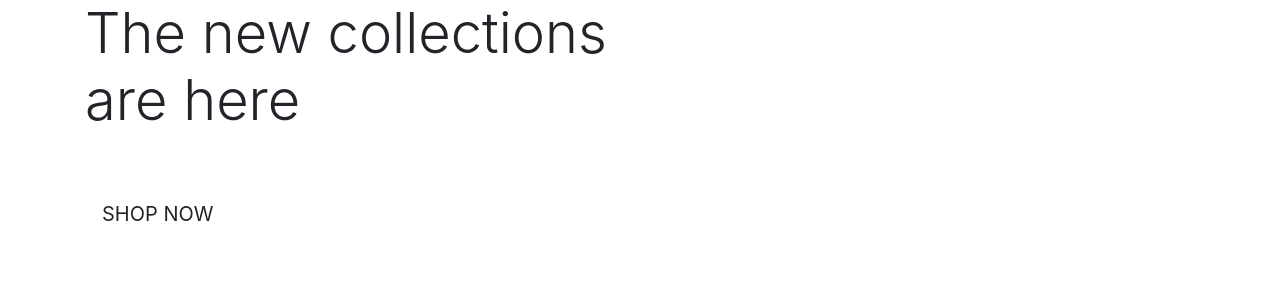
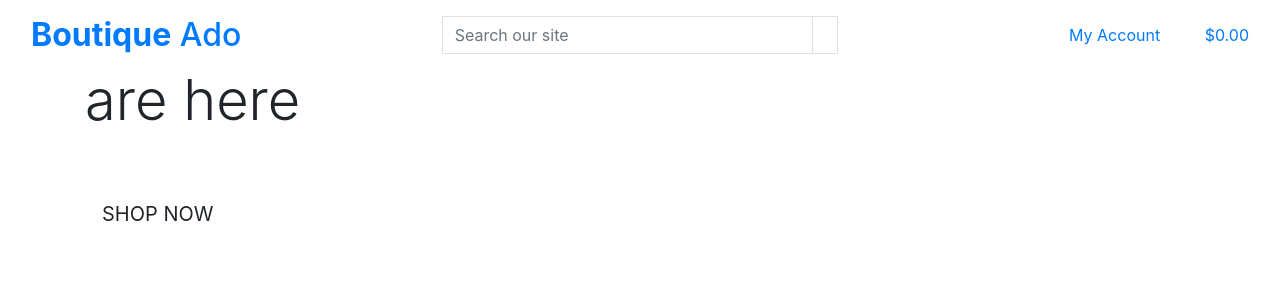
Before and after one commit to ssannejohansson/boutique_ado_v1, a Django app: page / in a window 1280 px wide. Shown: the top 300 px of the page. Run offline with Django 3.2, Linux system fonts and the light colour scheme; some libraries are stand-ins or nearby versions.

Commit message:
Add main page header

```diff
--- a/templates/base.html
+++ b/templates/base.html
@@ -2,9 +2,10 @@
 
 <!doctype html>
 <html lang="en">
+
 <head>
+
   {% block meta %}
-    <!-- Required meta tags -->
   <meta http-equiv="X-UA-Compatible" content="ie=edge">
   <meta charset="utf-8">
   <meta name="viewport" content="width=device-width, initial-scale=1, shrink-to-fit=no">
@@ -14,18 +15,22 @@
   {% endblock %}
 
   {% block corecss %}
-    <!-- Bootstrap CSS -->
-    <link rel="stylesheet" href="https://cdn.jsdelivr.net/npm/bootstrap@4.6.2/dist/css/bootstrap.min.css" integrity="sha384-xOolHFLEh07PJGoPkLv1IbcEPTNtaed2xpHsD9ESMhqIYd0nLMwNLD69Npy4HI+N" crossorigin="anonymous">
+  <link rel="stylesheet" href="https://stackpath.bootstrapcdn.com/bootstrap/4.4.1/css/bootstrap.min.css"
+    integrity="sha384-Vkoo8x4CGsO3+Hhxv8T/Q5PaXtkKtu6ug5TOeNV6gBiFeWPGFN9MuhOf23Q9Ifjh" crossorigin="anonymous">
   {% endblock %}
 
   {% block extra_css %}
   {% endblock %}
 
   {% block corejs %}
-    <!-- JS Scripts -->
-    <script src="https://cdn.jsdelivr.net/npm/jquery@3.5.1/dist/jquery.min.js" integrity="sha256-9/aliU8dGd2tb6OSsuzixeV4y/faTqgFtohetphbbj0=" crossorigin="anonymous"></script>
-    <script src="https://cdn.jsdelivr.net/npm/popper.js@1.16.1/dist/umd/popper.min.js" integrity="sha384-9/reFTGAW83EW2RDu2S0VKaIzap3H66lZH81PoYlFhbGU+6BZp6G7niu735Sk7lN" crossorigin="anonymous"></script>
-    <script src="https://cdn.jsdelivr.net/npm/bootstrap@4.6.2/dist/js/bootstrap.min.js" integrity="sha384-+sLIOodYLS7CIrQpBjl+C7nPvqq+FbNUBDunl/OZv93DB7Ln/533i8e/mZXLi/P+" crossorigin="anonymous"></script>
+  <script src="https://cdn.jsdelivr.net/npm/jquery@3.5.1/dist/jquery.min.js"
+    integrity="sha256-9/aliU8dGd2tb6OSsuzixeV4y/faTqgFtohetphbbj0=" crossorigin="anonymous"></script>
+  <script src="https://cdn.jsdelivr.net/npm/popper.js@1.16.0/dist/umd/popper.min.js"
+    integrity="sha384-Q6E9RHvbIyZFJoft+2mJbHaEWldlvI9IOYy5n3zV9zzTtmI3UksdQRVvoxMfooAo"
+    crossorigin="anonymous"></script>
+  <script src="https://stackpath.bootstrapcdn.com/bootstrap/4.4.1/js/bootstrap.min.js"
+    integrity="sha384-wfSDF2E50Y2D1uUdj0O3uMBJnjuUD4Ih7YwaYd1iqfktj0Uod8GCExl3Og8ifwB6"
+    crossorigin="anonymous"></script>
   {% endblock %}
 
   {% block extra_js %}
@@ -33,14 +38,74 @@
 
   <title>Boutique Ado {% block extra_title %}{% endblock %}</title>
 </head>
+
 <body>
-    <header class="container-fluid fixed-top"></header>
-
+  <header class="container-fluid fixed-top">
+    <div id="topnav" class="row bg-white pt-lg-2 d-none d-lg-flex">
+      <div class="col-12 col-lg-4 my-auto py-1 py-lg-0 text-center text-lg-left">
+        <a href="{% url 'home' %}" class="nav-link main-logo-link">
+          <h2 class="logo-font text-black my-0"><strong>Boutique</strong> Ado</h2>
+        </a>
+      </div>
+      <div class="col-12 col-lg-4 my-auto py-1 py-lg-0">
+        <form method="GET" action="">
+          <div class="input-group w-100">
+            <input class="form-control border border-black rounded-0" type="text" name="q"
+              placeholder="Search our site">
+            <div class="input-group-append">
+              <button class="form-control btn btn-black border border-black rounded-0" type="submit">
+                <span class="icon">
+                  <i class="fas fa-search"></i>
+                </span>
+              </button>
+            </div>
+          </div>
+        </form>
+      </div>
+      <div class="col-12 col-lg-4 my-auto py-1 py-lg-0">
+        <ul class="list-inline list-unstyled text-center text-lg-right my-0">
+          <li class="list-inline-item dropdown">
+            <a class="text-black nav-link" href="#" id="user-options" data-toggle="dropdown" aria-haspopup="true"
+              aria-expanded="false">
+              <div class="text-center">
+                <div><i class="fas fa-user fa-lg"></i></div>
+                <p class="my-0">My Account</p>
+              </div>
+            </a>
+            <div class="dropdown-menu border-0" aria-labelledby="user-options">
+              {% if request.user.is_authenticated %}
+              {% if request.user.is_superuser %}
+              <a href="" class="dropdown-item">Product Management</a>
+              {% endif %}
+              <a href="" class="dropdown-item">My Profile</a>
+              <a href="{% url 'account_logout' %}" class="dropdown-item">Logout</a>
+              {% else %}
+              <a href="{% url 'account_signup' %}" class="dropdown-item">Register</a>
+              <a href="{% url 'account_login' %}" class="dropdown-item">Login</a>
+              {% endif %}
+            </div>
+          </li>
+          <li class="list-inline-item">
+            <a class="{% if grand_total %}text-info font-weight-bold{% else %}text-black{% endif %} nav-link" href="">
+              <div class="text-center">
+                <div><i class="fas fa-shopping-bag fa-lg"></i></div>
+                <p class="my-0">
+                  {% if grand_total %}
+                    ${{ grand_total|floatformat:2 }}
+                  {% else %}
+                    $0.00
+                  {% endif %}
+                </p>
+              </div>
+            </a>
+          </li>
+        </ul>
+      </div>
+    </div>
+  </header>
 
   {% if messages %}
-        <div class="message-container">
-
-        </div>
+  <div class="message-container"></div>
   {% endif %}
 
   {% block page_header %}
@@ -53,4 +118,5 @@
   {% endblock %}
 
 </body>
+
 </html>
```
Lines whose indentation alone changed are shown as unchanged.
